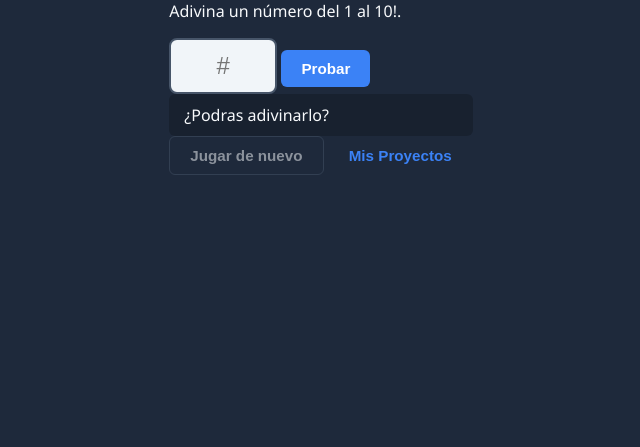
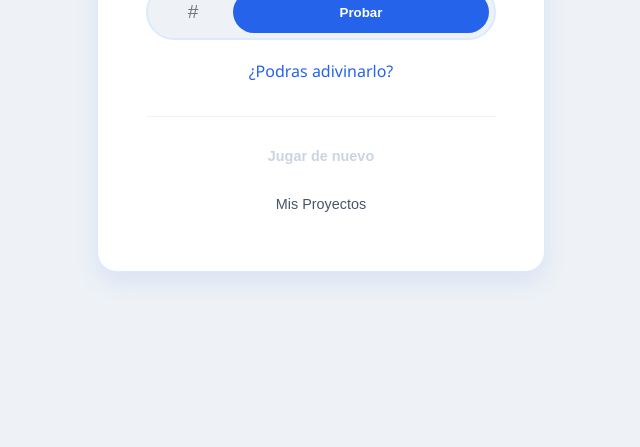
Before and after one commit to jossie0280/Numero-Magico, a plain HTML site: page index.html in a window 1280 px wide. Shown: the part 353-800 px from the top of the page, without its empty margins (319-959 px from the left). Drawn offline with Linux system fonts and the light colour scheme.

Commit message:
Update style.css

```diff
--- a/style.css
+++ b/style.css
@@ -1,192 +1,136 @@
 :root {
-    --fondo-principal: #1e293b;
-    --fondo-tarjeta: #334155;
-    --color-primario: #3b82f6;
-    --color-texto: #f8fafc;
-    --color-texto-secundario: #94a3b8;
-    --borde-suave: #475569;
+    --azul-fondo: #eef2f6;
+    --azul-principal: #2563eb;
+    --azul-oscuro: #1e3a8a;
+    --azul-claro: #dbeafe;
+    --blanco: #ffffff;
+    --gris-texto: #475569;
 }
 
 body {
-    background-color: var(--fondo-principal);
-    color: var(--color-texto);
-    font-family: 'Segoe UI', Roboto, Helvetica, Arial, sans-serif;
+    background-color: var(--azul-fondo);
+    font-family: 'Segoe UI', Roboto, sans-serif;
     display: flex;
     justify-content: center;
     align-items: center;
-    min-height: 100vh;
+    height: 100vh;
     margin: 0;
-    padding: 20px;
-    box-sizing: border-box;
 }
 
-.contenedor-principal {
-    display: flex;
-    background-color: var(--fondo-tarjeta);
-    border-radius: 12px;
-    overflow: hidden;
-    box-shadow: 0 4px 6px -1px rgba(0, 0, 0, 0.1), 0 2px 4px -1px rgba(0, 0, 0, 0.06);
-    max-width: 850px;
-    width: 100%;
-    border: 1px solid var(--borde-suave);
+.tarjeta-juego {
+    background-color: var(--blanco);
+    padding: 3rem;
+    border-radius: 20px;
+    box-shadow: 0 10px 25px rgba(37, 99, 235, 0.1);
+    width: 350px;
+    text-align: center;
+    border: 1px solid var(--azul-claro);
 }
 
-.seccion-imagen {
-    flex: 1;
-    min-height: 300px;
-    position: relative;
-    background-color: #0f172a;
+.encabezado h1 {
+    color: var(--azul-oscuro);
+    font-size: 2rem;
+    margin: 0 0 10px 0;
 }
 
-.seccion-imagen img {
-    width: 100%;
-    height: 100%;
-    object-fit: cover;
-    opacity: 0.8;
+.encabezado p {
+    color: var(--gris-texto);
+    margin-bottom: 2rem;
 }
 
-.seccion-juego {
-    flex: 1;
-    padding: 3rem;
+/* Nueva disposición: Estilo cápsula */
+.grupo-input {
+    display: flex;
+    background: var(--azul-fondo);
+    padding: 5px;
+    border-radius: 50px;
+    border: 2px solid var(--azul-claro);
+    margin-bottom: 20px;
+    transition: border-color 0.3s;
+}
+
+.grupo-input:focus-within {
+    border-color: var(--azul-principal);
+}
+
+#entradaUsuario {
+    border: none;
+    background: transparent;
+    font-size: 1.2rem;
+    padding: 10px;
+    width: 60px;
+    text-align: center;
+    color: var(--azul-oscuro);
+    outline: none;
+    -moz-appearance: textfield;
+}
+
+#entradaUsuario::-webkit-inner-spin-button {
+    -webkit-appearance: none;
+}
+
+#botonIntentar {
+    background-color: var(--azul-principal);
+    color: white;
+    border: none;
+    padding: 10px 25px;
+    border-radius: 50px;
+    font-weight: bold;
+    cursor: pointer;
+    flex-grow: 1;
+    transition: background-color 0.3s;
+}
+
+#botonIntentar:hover {
+    background-color: var(--azul-oscuro);
+}
+
+#botonIntentar:disabled {
+    background-color: #cbd5e1;
+    cursor: default;
+}
+
+#mensaje {
+    min-height: 24px;
+    font-weight: 500;
+    color: var(--azul-principal);
+    margin-bottom: 2rem;
+}
+
+.pie-pagina {
     display: flex;
     flex-direction: column;
-    justify-content: center;
-    align-items: center;
-    text-align: center;
+    gap: 10px;
+    border-top: 1px solid var(--azul-fondo);
+    padding-top: 20px;
 }
 
-h1 {
-    font-size: 2rem;
-    margin-bottom: 0.5rem;
-    color: var(--color-texto);
+#botonReiniciar, #botonProyectos {
+    background: transparent;
+    border: 1px solid transparent;
+    padding: 10px;
+    color: var(--gris-texto);
+    cursor: pointer;
+    font-size: 0.9rem;
+    border-radius: 8px;
+    transition: all 0.2s;
+}
+
+#botonReiniciar {
+    color: var(--azul-principal);
     font-weight: 600;
 }
 
-.texto-intro {
-    font-size: 1.1rem;
-    line-height: 1.6;
-    color: var(--color-texto-secundario);
-    margin-bottom: 2rem;
-}
-
-.area-input {
-    margin-bottom: 25px;
-    width: 100%;
-    display: flex;
-    justify-content: center;
-}
-
-#entradaUsuario {
-    background-color: #f1f5f9;
-    border: 2px solid var(--borde-suave);
-    color: #0f172a;
-    padding: 12px;
-    font-size: 1.5rem;
-    border-radius: 8px;
-    width: 80px;
-    text-align: center;
-    outline: none;
-    transition: border-color 0.2s;
-    -moz-appearance: textfield;
-}
-
-#entradaUsuario:focus {
-    border-color: var(--color-primario);
-}
-
-#entradaUsuario::-webkit-outer-spin-button,
-#entradaUsuario::-webkit-inner-spin-button {
-    -webkit-appearance: none;
-    margin: 0;
-}
-
-.botones {
-    display: flex;
-    gap: 10px;
-    margin-bottom: 25px;
-    flex-wrap: wrap;
-    justify-content: center;
-    width: 100%;
-}
-
-button {
-    padding: 10px 20px;
-    font-size: 0.95rem;
-    font-weight: 600;
-    border-radius: 6px;
-    cursor: pointer;
-    border: none;
-    transition: all 0.2s ease;
-}
-
-#botonIntentar {
-    background-color: var(--color-primario);
-    color: white;
-}
-
-#botonIntentar:hover {
-    background-color: #2563eb;
-}
-
-#botonIntentar:disabled {
-    background-color: var(--borde-suave);
-    color: var(--color-texto-secundario);
-    cursor: not-allowed;
-}
-
-#botonReiniciar {
-    background-color: transparent;
-    border: 1px solid var(--borde-suave);
-    color: var(--color-texto);
-}
-
-#botonReiniciar:hover {
-    background-color: var(--borde-suave);
+#botonReiniciar:hover:not(:disabled) {
+    background-color: var(--azul-claro);
 }
 
 #botonReiniciar:disabled {
-    opacity: 0.5;
-    cursor: not-allowed;
-}
-
-#botonProyectos {
-    background-color: transparent;
-    color: var(--color-primario);
-    border: 1px solid transparent;
+    color: #cbd5e1;
+    cursor: default;
 }
 
 #botonProyectos:hover {
     text-decoration: underline;
+    color: var(--azul-oscuro);
 }
-
-.area-mensaje {
-    min-height: 50px;
-    display: flex;
-    align-items: center;
-    justify-content: center;
-    width: 100%;
-}
-
-#mensaje {
-    font-size: 1rem;
-    color: var(--color-texto);
-    background-color: rgba(0, 0, 0, 0.2);
-    padding: 10px 15px;
-    border-radius: 6px;
-    margin: 0;
-}
-
-@media (max-width: 768px) {
-    .contenedor-principal {
-        flex-direction: column;
-    }
-
-    .seccion-imagen {
-        min-height: 180px;
-        max-height: 200px;
-    }
-
-    .seccion-juego {
-        padding: 2rem 1.5rem;
-    }
-}
```
